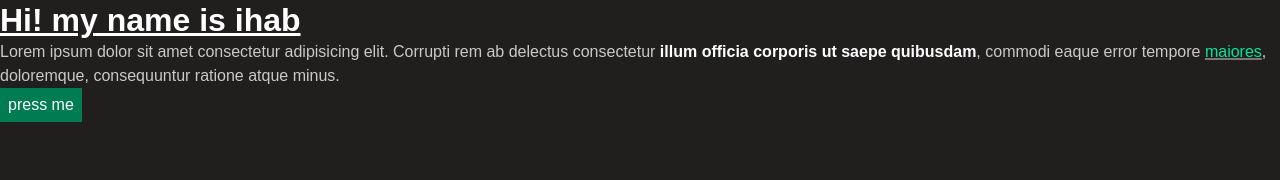
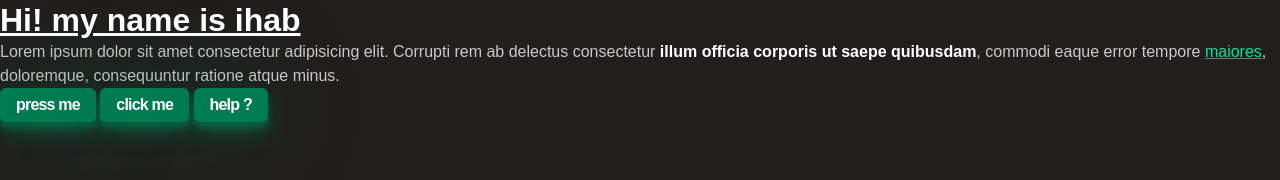
Before and after one commit to ihab65/personal-website, a website built with Vite: page index.html in a window 1280 px wide. Built offline with nearby package versions, Linux system fonts and the light colour scheme; a web font is replaced by a local one.

Commit message:
added a btn class

```diff
--- a/index.html
+++ b/index.html
@@ -12,7 +12,9 @@
   <body>
     <h1>Hi! my name is ihab</h1>
     <p>Lorem ipsum dolor sit amet consectetur adipisicing elit. Corrupti rem ab delectus consectetur <strong>illum officia corporis ut saepe quibusdam</strong>, commodi eaque error tempore <a>maiores</a>, doloremque, consequuntur ratione atque minus.</p>
-    <button>press me</button>
+    <button class="btn">press me</button>
+    <button class="btn">click me</button>
+    <button class="btn">help ?</button>
     <script type="module" src="./src/main.js"></script>
   </body>
 
--- a/src/main.js
+++ b/src/main.js
@@ -1,2 +1,3 @@
 import '../styles/modern-normalize.css';
 import '../styles/style.css';
+import '../styles/utils.css';
--- a/styles/style.css
+++ b/styles/style.css
@@ -14,7 +14,7 @@
     --footer-text-color: var(--field-outlined);
     --card-border-color: #344941;
     --portrait-border-color: var(--secondary);
-    --primary-button: #007c52
+    --primary-button: #007c52 /* rgb(0, 124, 82) */
 }
 
 * {
@@ -51,19 +51,10 @@ a {
     color: var(--primary);
     text-decoration: underline;
     text-decoration-color: var(--field-outlined);
-    text-decoration-thickness: 0.1rem;
+    text-decoration-thickness: 0.07rem;
     cursor: pointer;
 }
 
 strong {
     color: var(--strong-color);
 }
-
-button {
-    display: inline-block;
-    background: var(--primary-button);
-    border: none;
-    padding: 8px;
-    cursor: pointer;
-    color: white;
-}
--- /dev/null
+++ b/styles/utils.css
@@ -0,0 +1,18 @@
+.btn {
+    display: inline-block;
+    font-weight: 600;
+    text-decoration: none;
+    letter-spacing: -0.05em;
+    background: var(--primary-button);
+    color: white;
+    padding: 0.5em 1em;
+    border-radius: 6px;
+    box-shadow: 0 10px 20px rgba(0, 124, 82, 0.5), 0 6px    6px rgba(0, 124, 82, 0.5), 0 0 100px -10px var(--primary-button);
+    border: none;
+    transition: transform 0.3s, box-shadow 0.3s;
+}
+
+.btn:hover {
+    transform: translateY(-3px);
+    box-shadow: 0 14px 28px rgba(0, 124, 82, 0.25), 0 10px 10px rgba(0, 124, 82, 0.22), 0 0 120px -10px var(--primary-button);
+}
```
